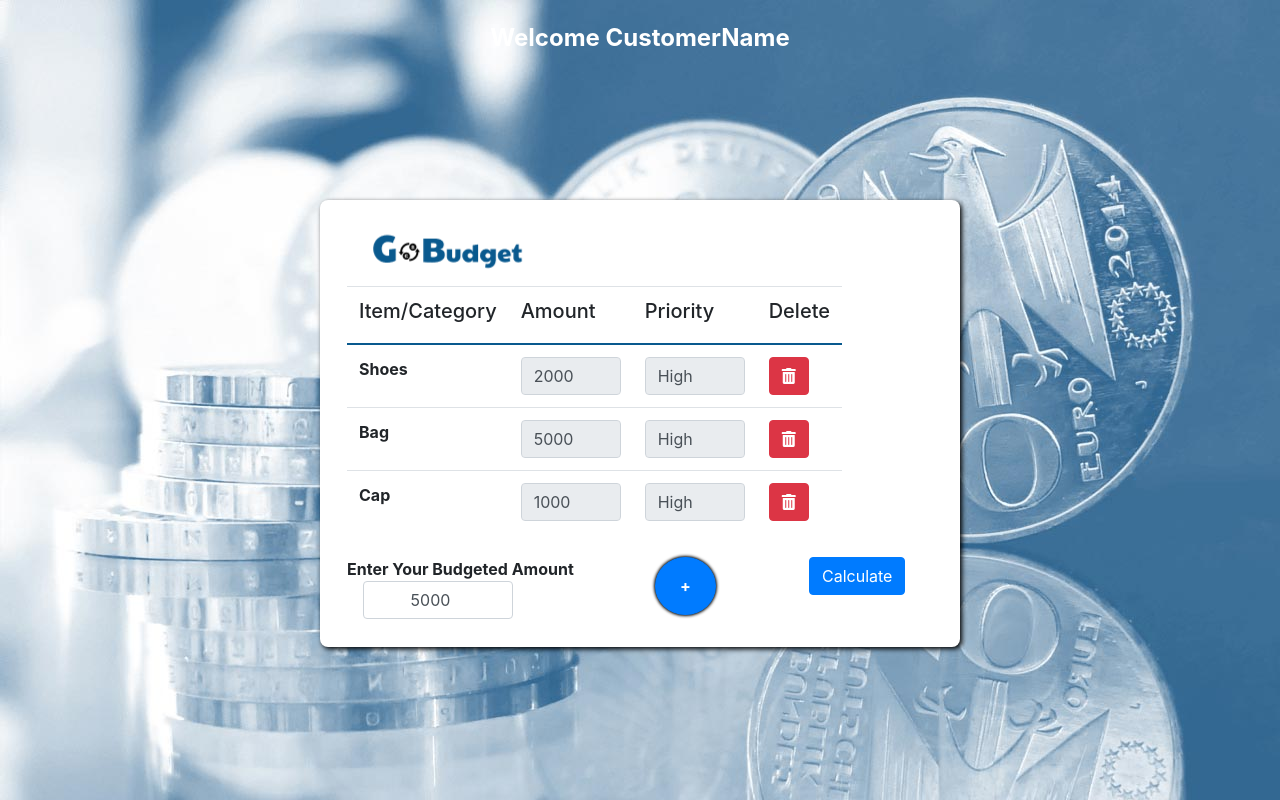
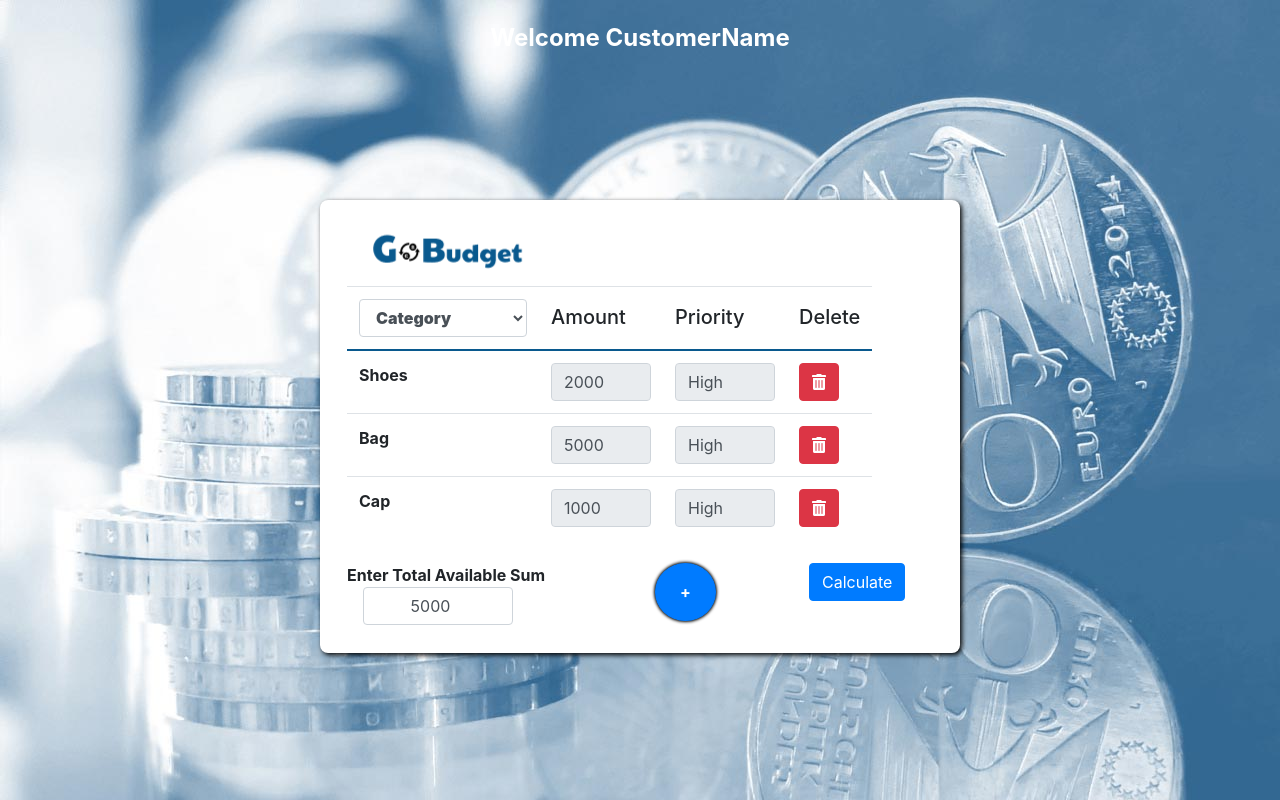
Before and after one commit to hngi/-Team-Britomartis-Budget-App, a PHP site: page /dashboard.html in a window 1280 px wide. Run offline with PHP 8.4, Linux system fonts and the light colour scheme.

Commit message:
Updated the dashboard with new content

```diff
--- a/css/dashboard.css
+++ b/css/dashboard.css
@@ -12,6 +12,9 @@ body {
 
   vertical-align: top;
   border-top: 1px solid #dee2e6;
+}
+.category {
+  font-weight: bolder;
 }
 
 .myControl {
@@ -57,4 +60,8 @@ body {
   .mytotal {
     margin-left: 5rem;
   }
+
+  .category {
+    width: 10rem;
+  }
 }
--- a/dashboard.html
+++ b/dashboard.html
@@ -24,7 +24,15 @@
         <table class="table table-hover table-responsive">
           <thead>
             <tr>
-              <th scope="col"><h5>Item/Category</h5></th>
+              <th scope="col">
+                <select name="" id="category" class="form-control category">
+                  <option value="">Category</option>
+                  <option value="">Transportation</option>
+                  <option value="">Housing</option>
+                  <option value="">Food</option>
+                  <option value="">Personal Care</option>
+                </select>
+              </th>
               <th scope="col"><h5>Amount</h5></th>
               <th scope="col"><h5>Priority</h5></th>
               <th scope="col"><h5>Delete</h5></th>
@@ -121,7 +129,7 @@
           <div class="col-sm-12 col-md-6">
             <p>
               <b>
-                Enter Your Budgeted Amount
+                Enter Total Available Sum
 
                 <input
                   class="form-control mytotal text-center"
```
